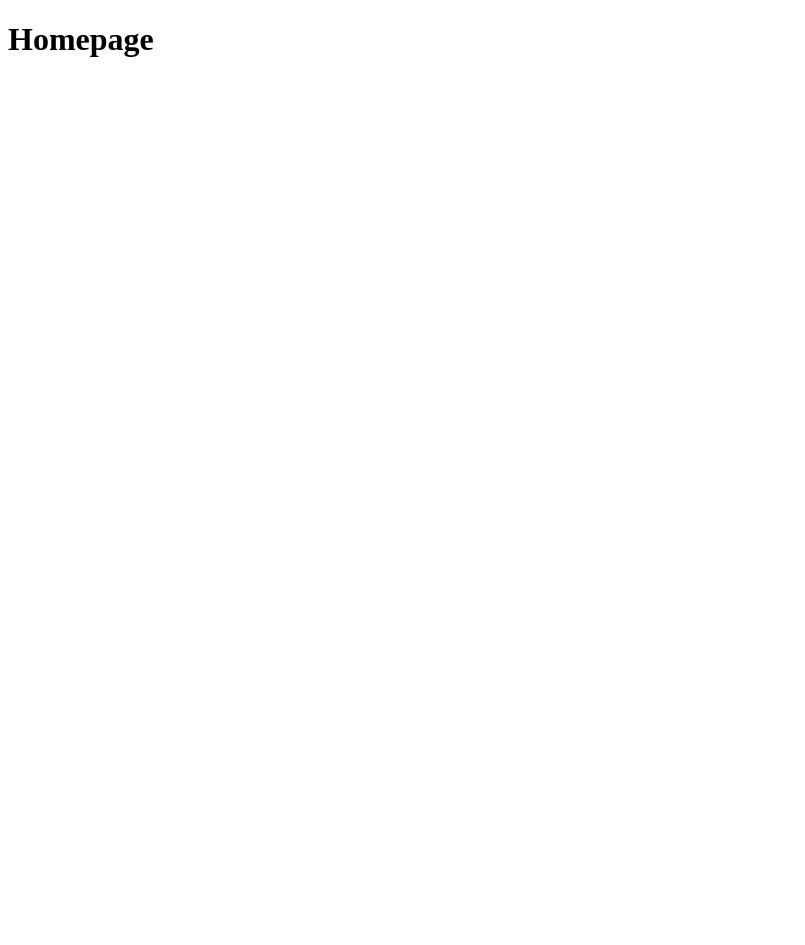
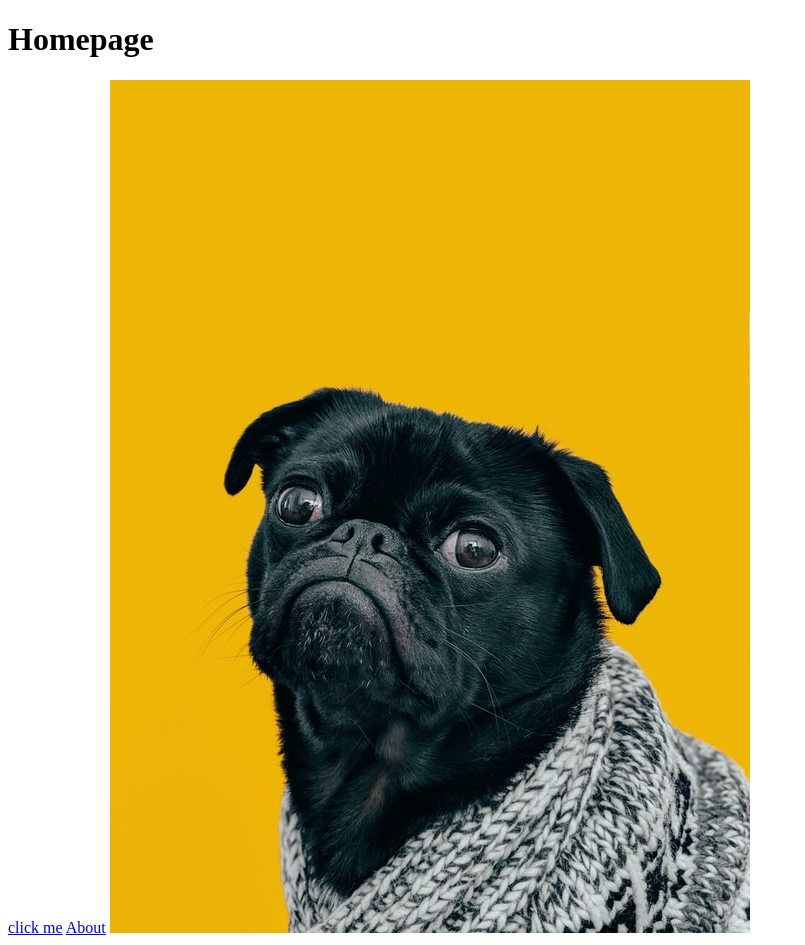
Before and after one commit to dehama/Odin_test, a plain HTML site: page odin-links-and-images/index.html in a window 1280 px wide. Shown: the whole page, without its empty margins (0-805 px from the left). Before the commit the page ends 800 px from the top, so only its background shows below. Drawn offline with Linux system fonts and the light colour scheme.

Commit message:
save work

```diff
--- a/odin-links-and-images/index.html
+++ b/odin-links-and-images/index.html
@@ -5,5 +5,8 @@
 </head>
 <body>
     <h1>Homepage</h1>
+    <a href="https://www.theodinproject.com/about">click me</a>
+    <a href="./pages/about.html">About</a>
+    <img src="./images/dog.jpg" alt="Odin dog">
 </body>
 </html>
```
Also changed, not shown: odin-links-and-images/pages/about.html (added, +12 -0 lines), odin-links-and-images/images/dog.jpg (added).
